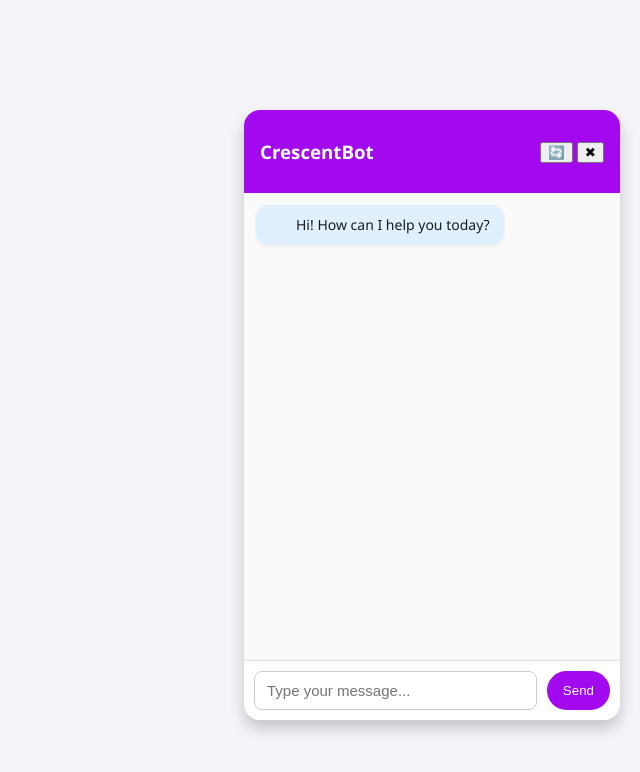
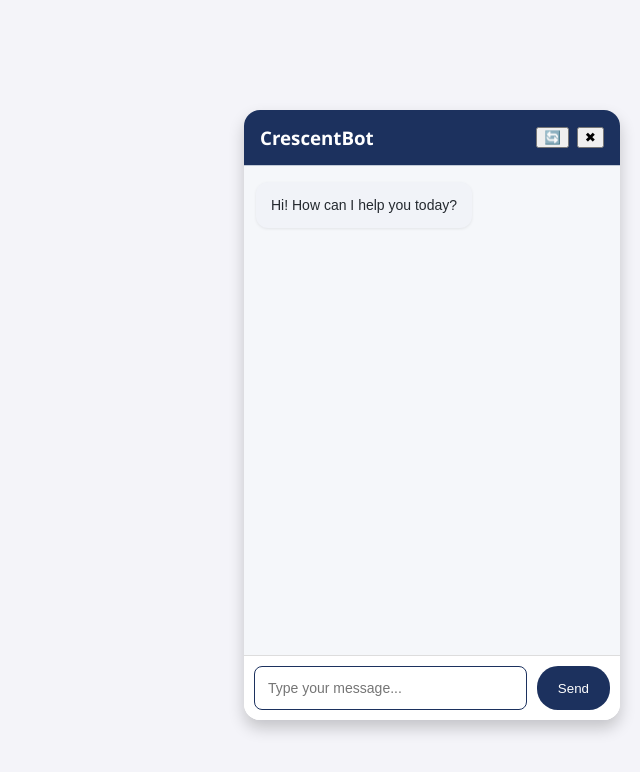
Before and after one commit to muhammadhamthan/AI-chatbot, a Flask app: page / in a window 1280 px wide. Shown: the top 772 px of the page, without its empty margins (640-1280 px from the left). Run offline with Flask 3, Linux system fonts and the light colour scheme.

Commit message:
Final result of css

```diff
--- a/static/style.css
+++ b/static/style.css
@@ -1,3 +1,13 @@
+:root {
+  --primary: #1c315e; /* College brand color */
+  --primary-hover: #263e76; /* A deeper navy for button hovers */
+  --subtle-bg: #f5f7fa;     /* Gentle off-white/blueish background */
+  --border-color: #c1cad7;   /* Soft blue-grey for borders */
+  --user-msg-bg: #dde6f5;    /* Pale navy-tinted blue for user bubbles */
+  --bot-msg-bg: #f1f3f8;     /* Lighter neutral for bot bubbles */
+}
+
+
 /* General styling */
 body {
   font-family: "Segoe UI", sans-serif;
@@ -98,9 +108,7 @@ body {
   display: flex;
   flex-direction: column;
 }
-.chat-body > div {
-  margin-bottom: 12px;
-}
+
 .chat-body::-webkit-scrollbar {
   width: 8px;
 }
@@ -119,7 +127,7 @@ body {
   padding: 10px 14px;
   border-radius: 12px;
   font-size: 14px;
-  line-height: 1.4;
+  line-height: 26px;
   word-wrap: break-word;
   animation: slideUp 0.4s ease;
 }
@@ -131,7 +139,6 @@ body {
   color: #1a1a1a;
   box-shadow: 0 1px 3px rgba(0, 0, 0, 0.08);
   position: relative;
-  padding-left: 40px;
   white-space: pre-wrap;
   margin-right: auto;
   width: fit-content;
@@ -170,7 +177,7 @@ body {
 #chat-input {
   flex-grow: 1;
   padding: 10px 12px;
-  font-size: 15px;
+  font-size: 12px;
   border: 1px solid #ccc;
   border-radius: 8px;
 }
@@ -243,20 +250,241 @@ body {
   display: flex;
   align-items: flex-start;
   gap: 10px;
-  margin-bottom: 12px;
 }
 
 /* Avatar outside bubble */
-.b   {
+.bot-avatar {
   width: 30px;
   height: 30px;
   background: url('/static/bot-avatar.png') center/cover no-repeat;
   border-radius: 50%;
   flex-shrink: 0;
-  margin-top: 2px;
+  margin-top: 4px;
 }
 
 /* Remove inline avatar inside bubble */
 .bot-message::before {
   content: none;
 }
+
+.icon-btn {
+  background: none;
+  border: none;
+  cursor: pointer;
+  padding: 8px;
+  border-radius: 50%;
+  display: flex;
+  align-items: center;
+  justify-content: center;
+  transition: background 0.18s, box-shadow 0.18s;
+  color: #fff; /* Ensures icons show white on your purple header */
+  font-size: 1.28em;
+}
+
+.icon-btn:hover {
+  background: rgba(255, 255, 255, 0.17);
+  box-shadow: 0 1px 6px rgba(70, 50, 130, 0.18);
+  color: #ffd1ff; /* Soft accent highlight on hover */
+}
+
+.icon-btn:active {
+  background: rgba(162, 9, 239, 0.2);
+  color: #fff;
+}
+
+.chat-header .icon-btn {
+  margin-left: 4px;
+  margin-right: 0;
+}
+
+/* Optional: slightly increase the icon size */
+.icon-btn .fa-solid {
+  font-size: 14px;
+}
+
+.chat-controls {
+  display: flex;
+  gap: 8px;
+  align-items: center;
+}
+
+
+.chatbot-button {
+  background-color: var(--primary);
+  color: #fff;
+  font-size: 24px;
+  padding: 14px 16px;
+  border-radius: 50%;
+  border: none;
+  box-shadow: 0 4px 16px rgba(97,206,112,0.11);
+  transition: background 0.2s,color 0.2s;
+}
+.chatbot-button:hover {
+  background-color: #fff;
+  color: var(--primary);
+  border: 2px solid var(--primary);
+}
+.chat-header {
+  background-color: var(--primary);
+  color: #fff;
+  padding: 0px 16px;
+  font-size: 16px;
+  font-weight: 600;
+  border-bottom: 1px solid var(--border-color);
+}
+.icon-btn {
+  color: #fff;
+}
+.icon-btn:hover {
+  color: var(--primary);
+  background: #f3fef6;
+}
+.chat-body {
+  background: var(--subtle-bg);
+  font-size: 15px;
+  line-height: 1.6;
+  padding: 16px 12px;
+  gap: 11px;
+  display: flex;
+  flex-direction: column;
+}
+
+.bot-message, .user-message {
+  font-size: 15px;
+  border-radius: 12px;
+  padding: 11px 15px;
+  margin-bottom: 6px;
+}
+
+.bot-message {
+  background: var(--bot-msg-bg);
+  color: #24292f;
+  align-self: flex-start;
+}
+
+.user-message {
+  background: var(--user-msg-bg);
+  color: #133a1f;
+  align-self: flex-end;
+}
+#chat-input {
+  border: 1.5px solid var(--primary);
+  border-radius: 8px;
+  padding: 13px 13px;
+  font-size: 14px;
+}
+
+#send-btn {
+  background: var(--primary);
+  color: #fff;
+  font-weight: 500;
+  padding: 11px 21px;
+  border-radius: 21px;
+  border: none;
+  transition: background 0.21s;
+}
+
+#send-btn:hover {
+  background: var(--primary-hover);
+}
+.chat-footer-bottom {
+  background: #f5fbf6;
+  color: var(--primary);
+  text-align: center;
+  padding: 9px 0 7px 0;
+  font-size: 13.2px;
+  letter-spacing: 0.02em;
+  border-top: 1px solid var(--border-color);
+}
+
+.bot-message div{
+  margin-bottom: 10px;
+  line-height: 26px;
+}
+
+.point {
+  color: #1c315e;       /* Primary college navy */
+  margin-right: 6px;    /* Space after hyphen before text */
+}
+
+.user-message, .bot-message {
+  display: inline-block;
+  max-width: 90%;
+  min-width: 0;
+  padding: 11px 15px;
+  border-radius: 12px;
+  font-family: 'DM Sans', sans-serif;
+  font-size: 14px;
+  line-height: 24px;
+  font-weight: 400;
+  margin-bottom: 6px;
+  word-break: break-word;
+  box-sizing: border-box;
+}
+
+.user-message {
+  align-self: flex-end;         /* Aligns user messages right in flex column */
+  text-align: left;           /* Text inside the bubble aligns right */
+  background: var(--user-msg-bg);
+  color: #133a1f;
+}
+
+.bot-message {
+  align-self: flex-start;      /* Bot messages remain left */
+  text-align: left;
+  background: var(--bot-msg-bg);
+  color: #24292f;
+}
+
+
+.chat-body {
+  font-family: 'DM Sans', sans-serif;
+  font-size: 15px; /* you may keep this or override in messages if you prefer */
+  line-height: 1.6;
+  padding: 16px 12px;
+  gap: 11px;
+  display: flex;
+  flex-direction: column;
+}
+
+.chatbot-button {
+  display: flex;
+  flex-direction: row;
+  align-items: center;
+  gap: 8px;
+  background: var(--primary, #1c315e);
+  color: #fff;
+  border-radius: 100px;
+  padding: 8px 16px;
+  font-size: 14px;
+  border: none;
+  cursor: pointer;
+  transition: background-color 0.3s;
+  width: 145px;
+  height: 45px;
+  margin: 4px;
+  position: fixed;
+  bottom: 20px;
+  right: 20px;
+  z-index: 9999;
+  box-shadow: none;
+  box-sizing: border-box;
+  justify-content: center;
+  /* Remove any text-align or vertical-align */
+}
+
+.chatbot-button-avatar {
+  width: 24px;
+  height: 24px;
+  border-radius: 50%;
+  object-fit: cover;
+  background: #fff;
+  box-shadow: 0 1px 2px rgba(28,49,94,0.08);
+  flex-shrink: 0;
+}
+
+.title-bot{
+  font-size: 16px;
+  margin: 0;
+  font-weight: 600;
+}
```
